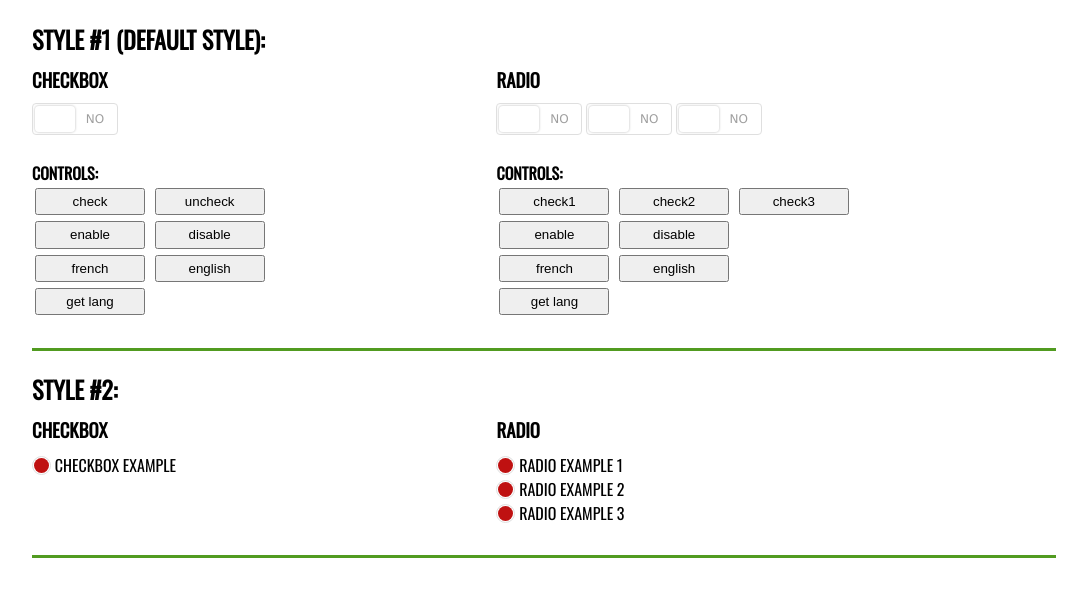
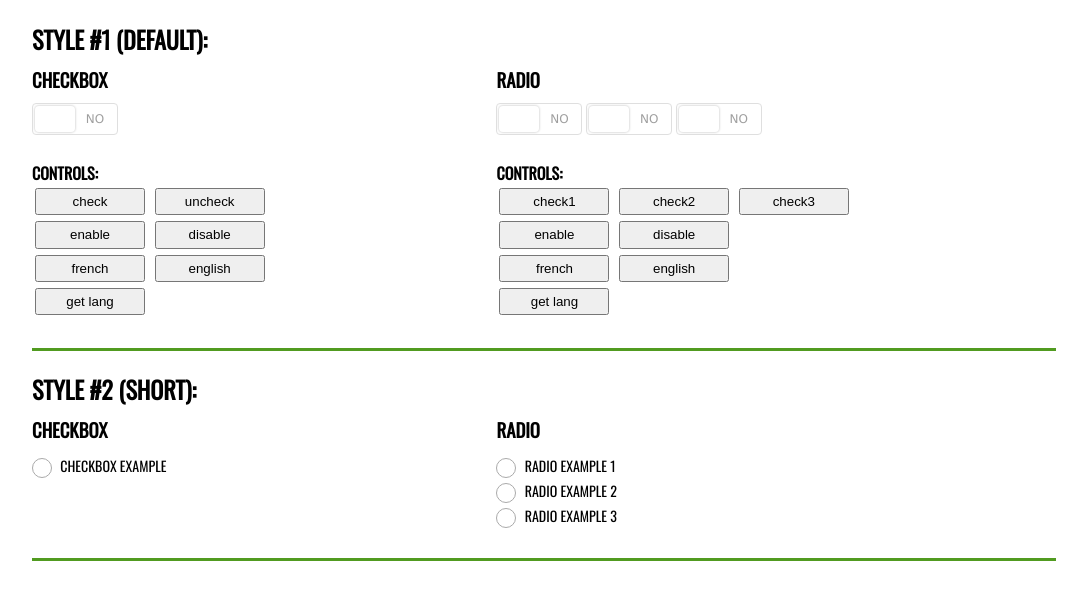
Before and after one commit to djanix/jquery.switcher, a website: page index.html in a window 1280 px wide. Shown: the part 78-678 px from the top of the page, without its empty margins (96-1183 px from the left). Drawn offline with nearby package versions, Linux system fonts and the light colour scheme; files that its build step writes are made by us from their sources.

Commit message:
update short style

```diff
--- a/bower.json
+++ b/bower.json
@@ -1,6 +1,6 @@
 {
   "name": "jquery.switcher",
-  "version": "1.2.1",
+  "version": "1.2.2",
   "homepage": "http://djanix.github.io/jquery.switcher/",
   "docs": "http://amsul.github.io/pickadate.js",
   "authors": [
--- a/index.html
+++ b/index.html
@@ -33,6 +33,10 @@
             margin: 0.5em 0;
         }
 
+        label {
+            font-size: 14px;
+        }
+
         .style {
             border-bottom: 3px solid #519b20;
             text-align: left;
@@ -63,7 +67,7 @@
 <h1>Jquery Switcher</h1>
 
 <div class="style style1">
-    <h2>Style #1 (default style):</h2>
+    <h2>Style #1 (default):</h2>
 
     <div class="checkbox">
         <h3>Checkbox</h3>
@@ -104,7 +108,7 @@
 </div>
 
 <div class="style style2">
-    <h2>Style #2:</h2>
+    <h2>Style #2 (short):</h2>
 
     <div class="checkbox">
         <h3>Checkbox</h3>
--- a/switcher.js
+++ b/switcher.js
@@ -7,8 +7,8 @@
  *  Under MIT License
  */
 
-/* jquery.switcher - 1.2.1
- * Copyright (c) 2014-07-11 Janic Beauchemin - https://github.com/djanix/ */
+/* jquery.switcher - 1.2.2
+ * Copyright (c) 2014-08-19 Janic Beauchemin - https://github.com/djanix/ */
 
  ;(function ($, window, document, undefined) {
     var pluginName = "switcher";
--- a/switcher.scss
+++ b/switcher.scss
@@ -46,6 +46,20 @@ $fontFamily: 'Lucida Sans Unicode', 'Lucida Grande', sans-serif;
         display: none;
     }
 
+    .slider {
+        background-color: $colorSecondary;
+        border-radius: 4px;
+        box-shadow: 0 0 2px 1px $colorBorder;
+        height: 26px;
+        left: 0;
+        position: absolute;
+        top: 0;
+        transform: translateX(0%);
+        transition: transform 0.3s;
+        width: 50%;
+        z-index: 2;
+    }
+
     .text {
         width: 50%;
 
@@ -71,51 +85,44 @@ $fontFamily: 'Lucida Sans Unicode', 'Lucida Grande', sans-serif;
             transform: translateX(100%);
         }
     }
-
-    .slider {
-        background-color: $colorSecondary;
-        border-radius: 4px;
-        box-shadow: 0 0 2px 1px $colorBorder;
-        height: 26px;
-        left: 0;
-        position: absolute;
-        top: 0;
-        transform: translateX(0%);
-        transition: transform 0.3s;
-        width: 50%;
-        z-index: 2;
-    }
 }
 
 .switcher.short {
     $colorActive: #519b20;
-    $colorSecondary: #BF1111;
-    $colorBorder: #dfdfdf;
+    $colorBorder: #aaa;
 
-    border: 1px solid $colorBorder;
-    border-radius: 50%;
-    margin-bottom: -3px;
-    padding: 1px;
+    cursor: pointer;
+    display: inline-block;
+    margin-right: 5px;
+    vertical-align: middle;
 
     input {
         display: none;
     }
 
+    .content {
+        border: 1px solid $colorBorder;
+        border-radius: 50%;
+        height: 18px;
+        padding: 0;
+        width: 18px;
+    }
+
     .slider {
-        background-color: $colorSecondary;
+        background-color: $colorActive;
         border-radius: 50%;
-        height: 15px;
-        transition: background-color 0.3s;
-        width: 15px;
-
-        &:after {
-            color: #fff;
-        }
+        height: 12px;
+        margin: 3px;
+        opacity: 0;
+        transform: scale(0);
+        transition: all 0.2s;
+        width: 12px;
     }
 
     &.is-active {
         .slider {
-            background-color: $colorActive;
+            opacity: 1;
+            transform: scale(1);
         }
     }
 }
```
Also changed, not shown: package.json (+7 -7 lines), README.md, dist/switcher.css, dist/switcher.js, dist/switcher.min.css, dist/switcher.min.js.
